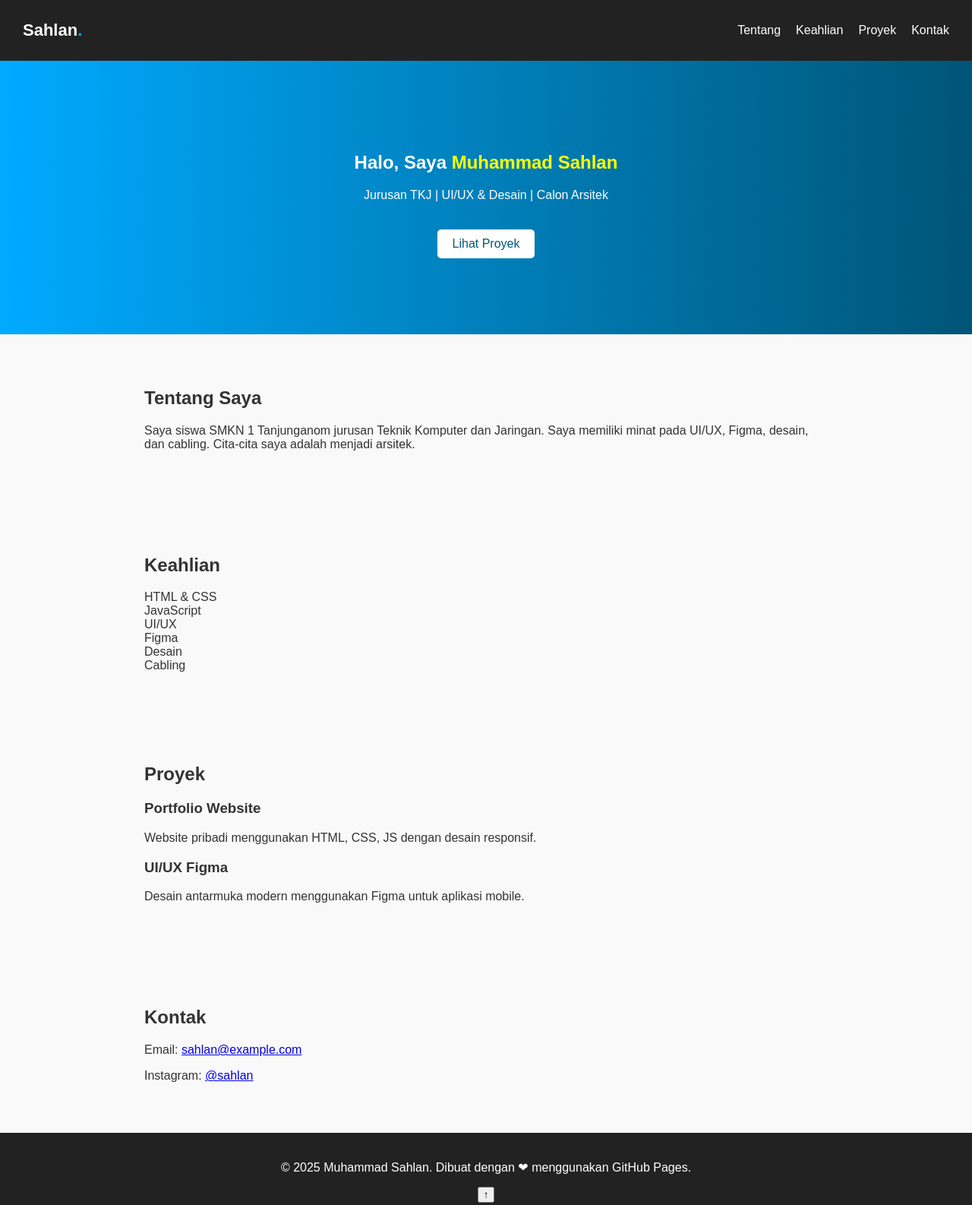
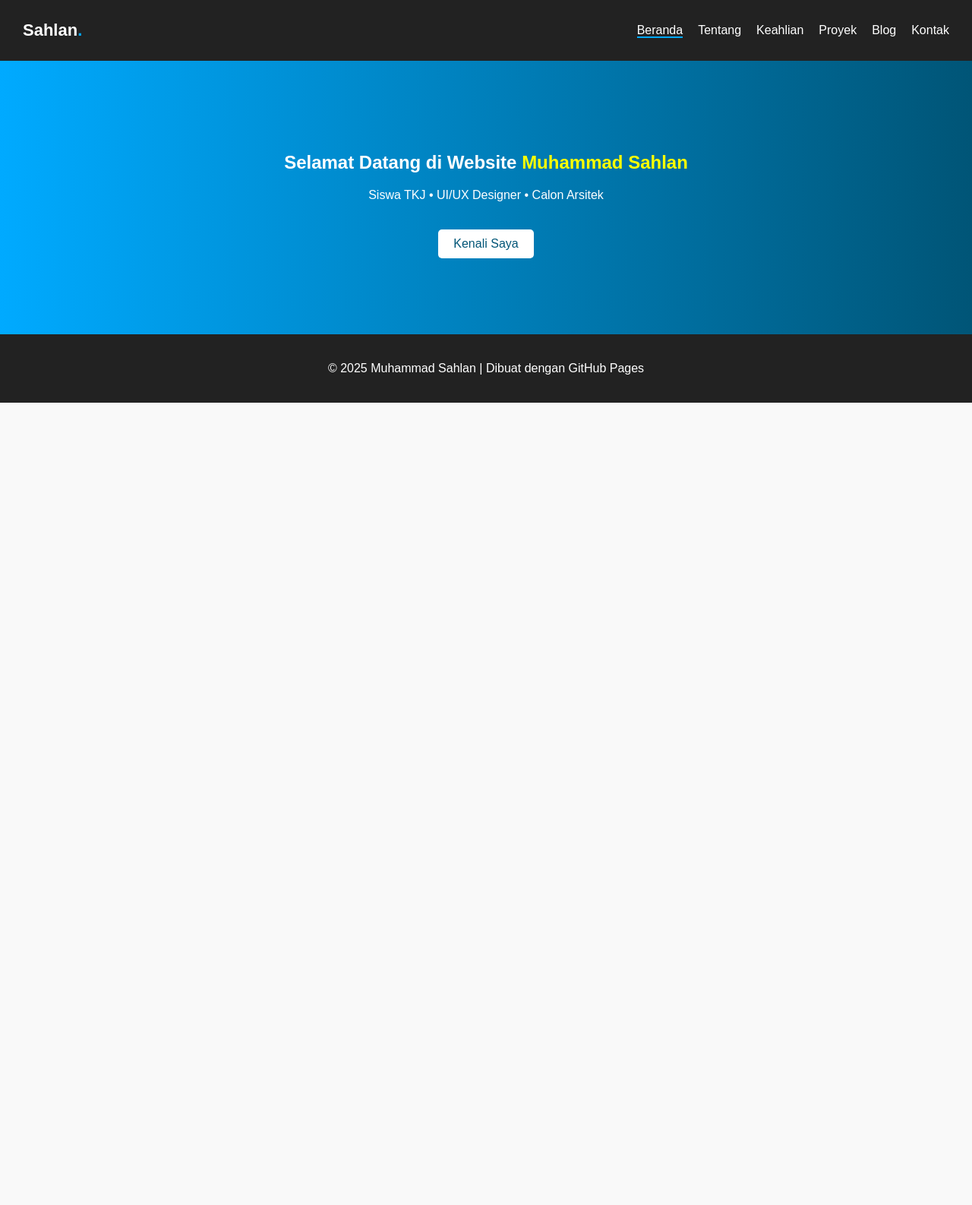
Before and after one commit to mohalan0808-bot/sahlan, a plain HTML site: page index.html in a window 1280 px wide. Shown: the whole page at 76% size. After the commit the page ends 800 px from the top, so only its background shows below. Drawn offline with Linux system fonts and the light colour scheme.

Commit message:
Update index.html

```diff
--- a/index.html
+++ b/index.html
@@ -3,7 +3,7 @@
 <head>
   <meta charset="UTF-8">
   <meta name="viewport" content="width=device-width, initial-scale=1.0">
-  <title>Muhammad Sahlan - Portfolio</title>
+  <title>Beranda - Muhammad Sahlan</title>
   <link rel="stylesheet" href="style.css">
 </head>
 <body>
@@ -12,69 +12,26 @@
     <nav class="navbar">
       <div class="logo">Sahlan<span>.</span></div>
       <ul class="nav-links" id="navLinks">
-        <li><a href="#about">Tentang</a></li>
-        <li><a href="#skills">Keahlian</a></li>
-        <li><a href="#projects">Proyek</a></li>
-        <li><a href="#contact">Kontak</a></li>
+        <li><a href="index.html" class="active">Beranda</a></li>
+        <li><a href="about.html">Tentang</a></li>
+        <li><a href="skills.html">Keahlian</a></li>
+        <li><a href="projects.html">Proyek</a></li>
+        <li><a href="blog.html">Blog</a></li>
+        <li><a href="contact.html">Kontak</a></li>
       </ul>
       <div class="menu-toggle" onclick="toggleMenu()">☰</div>
     </nav>
   </header>
 
-  <!-- HERO SECTION -->
+  <!-- HERO -->
   <section class="hero">
-    <h1>Halo, Saya <span>Muhammad Sahlan</span></h1>
-    <p>Jurusan TKJ | UI/UX & Desain | Calon Arsitek</p>
-    <a href="#projects" class="btn">Lihat Proyek</a>
+    <h1>Selamat Datang di Website <span>Muhammad Sahlan</span></h1>
+    <p>Siswa TKJ • UI/UX Designer • Calon Arsitek</p>
+    <a href="about.html" class="btn">Kenali Saya</a>
   </section>
 
-  <!-- ABOUT -->
-  <section id="about" class="section">
-    <h2>Tentang Saya</h2>
-    <p>Saya siswa SMKN 1 Tanjunganom jurusan Teknik Komputer dan Jaringan.
-    Saya memiliki minat pada UI/UX, Figma, desain, dan cabling.
-    Cita-cita saya adalah menjadi arsitek.</p>
-  </section>
-
-  <!-- SKILLS -->
-  <section id="skills" class="section">
-    <h2>Keahlian</h2>
-    <div class="skills-grid">
-      <div class="skill-card">HTML & CSS</div>
-      <div class="skill-card">JavaScript</div>
-      <div class="skill-card">UI/UX</div>
-      <div class="skill-card">Figma</div>
-      <div class="skill-card">Desain</div>
-      <div class="skill-card">Cabling</div>
-    </div>
-  </section>
-
-  <!-- PROJECTS -->
-  <section id="projects" class="section">
-    <h2>Proyek</h2>
-    <div class="projects-grid">
-      <div class="project-card">
-        <h3>Portfolio Website</h3>
-        <p>Website pribadi menggunakan HTML, CSS, JS dengan desain responsif.</p>
-      </div>
-      <div class="project-card">
-        <h3>UI/UX Figma</h3>
-        <p>Desain antarmuka modern menggunakan Figma untuk aplikasi mobile.</p>
-      </div>
-    </div>
-  </section>
-
-  <!-- CONTACT -->
-  <section id="contact" class="section">
-    <h2>Kontak</h2>
-    <p>Email: <a href="mailto:sahlan@example.com">sahlan@example.com</a></p>
-    <p>Instagram: <a href="https://instagram.com/" target="_blank">@sahlan</a></p>
-  </section>
-
-  <!-- FOOTER -->
   <footer>
-    <p>© 2025 Muhammad Sahlan. Dibuat dengan ❤ menggunakan GitHub Pages.</p>
-    <button onclick="scrollToTop()" class="scroll-top">↑</button>
+    <p>© 2025 Muhammad Sahlan | Dibuat dengan GitHub Pages</p>
   </footer>
 
   <script src="script.js"></script>
```
